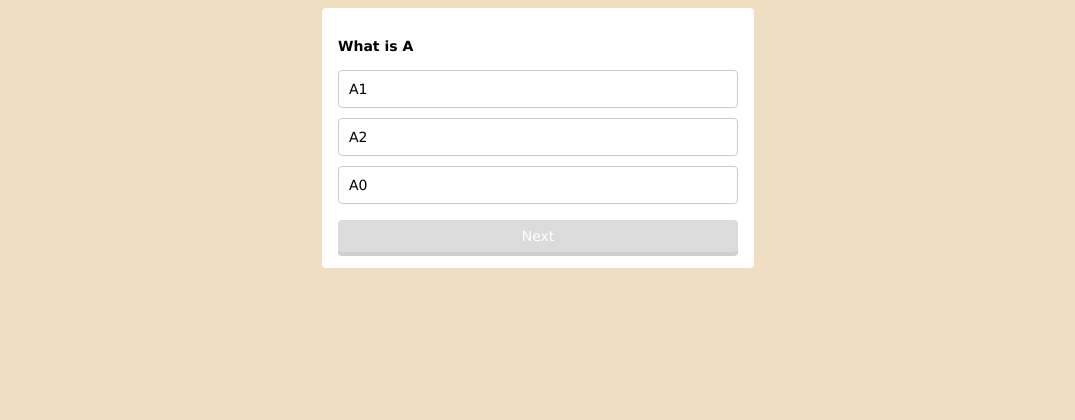
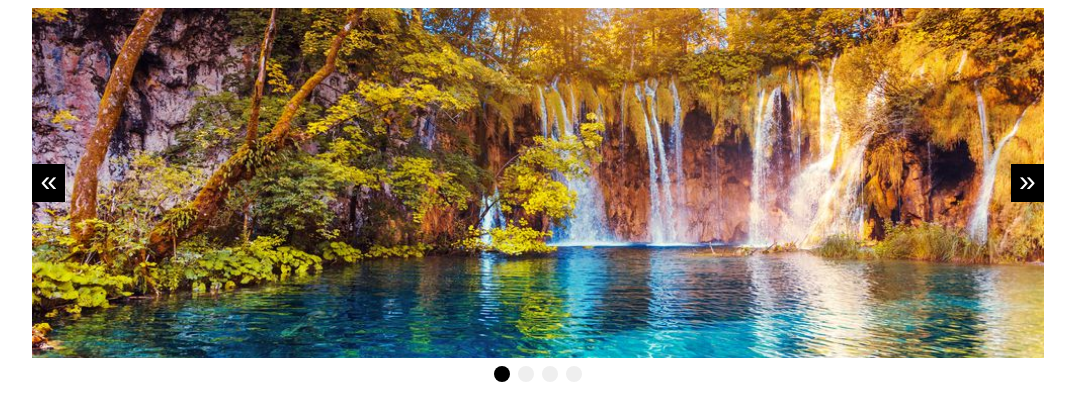
Before and after one commit to hirmi2/hirmi2.github.io, a plain HTML site: page index.html in a window 1280 px wide. Shown: the whole page, without its empty margins (102-1177 px from the left). Drawn offline with Linux system fonts and the light colour scheme.

Commit message:
Add files via upload

```diff
--- a/css/style.css
+++ b/css/style.css
@@ -1,112 +1,71 @@
-body{
-  background: #efdec1;
-  font-size: 14px;
-  font-family: Verdana, Geneva, Tahoma, sans-serif;
-}
-
 .container{
-  width: 400px;
-  margin: 8px auto;
-  background: #fff;
-  border-radius: 4px;
-  padding: 16px;
+  margin: 0 auto;
+  width: 80%;
+  height: 350px;
+  overflow: hidden;
   position: relative;
 }
 
-#question{
-  margin-bottom: 16px;
-  font-weight: bold;
-}
-
-#choices{
+.container ul{
+  margin: 0;
+  padding: 0;
   list-style: none;
-  padding: 0;
-  margin-bottom: 16px;
-}
-
-#choices > li{
-  border: 1px solid #ccc;
-  border-radius: 4px;
-  padding: 10px;
-  margin-bottom: 10px;
-  cursor: pointer;
-}
-
-#choices >li:hover{
-  background: #f8f8f8;
+  width: 100%;
+  height: 100%;
+  display: flex;
+  transition: .3s;
 
 }
 
-#choices > li.correct{
-  background: #d4edda;
-  border-color: #c3e6cb;
-  color: #155724;
-  font-weight: bold;
+li{
+  height: 100%;
+  min-width: 100%;
 }
 
-#choices > li.correct::after{
-  content: '...correcti!'
+li img{
+  width: 100%;
+  height: 100%;
+  object-fit: cover;
 }
 
-#choices > li.wrong{
-  background: #f8d8da;
-  border-color: #f5c6cb;
-  color: #721c24;
-  font-weight: bold;
+#prev,
+#next{
+  position:absolute;
+  top:50%;
+  transform: translateY(-50%);
+  background: #000;
+  color: #fff;
+  font-size: 30px;
+  border: none;
+  padding: 0 8px 4px;
 }
 
-#choices > li.wrong::after{
-  content: '...wrong';
+#prev{
+  left: 0;
 }
 
-#btn{
-  background: #3498db;
-  padding: 8px;
-  border-radius: 4px;
-  cursor: pointer;
-  text-align: center;
-  color: #fff;
-  box-shadow: 0 4px 0 #2880b9;
+#next{
+  right: 0;
 }
 
-#btn.disabled{
-  background: #ccc;
-  box-shadow: 0 4px 0 #bbb;
-  opacity: 0.7;
+nav{
+  margin: 0 auto;
+  text-align: center;
+  width: 80%;
+
+}
+nav button{
+  margin-top: 8px;
+  border: none;
+  width: 16px;
+  height: 16px;
+  border-radius: 50%;
 }
 
-#result{
-  position: absolute;
-  width: 300px;
-  background: #fff;
-  padding: 30px;
-  box-shadow: 0 4px 8px rgba(0, 0, 0, 0.2);
-  top:50px;
-  left: 0;
-  right: 0;
-  margin: 0 auto;
-  border-radius: 4px;
-  text-align: center;
-
+nav button + button{
+  margin-left: 8px;
 }
 
-#result > p{
-  font-size: 24px;
+.current{
+  background: #000;
 }
-
-#result > a{
-  display: block;
-  text-decoration: none;
-  background: #3498db;
-  padding: 8px;
-  border-radius: 4px;
-  cursor: pointer;
-  text-align: center;
-  color: #fff;
-  box-shadow: 0 4px 0 #2880b9;
-  transition: .5s;
-}
-
-#result.hidden{
-  transform: translateY(-500px);
-}
--- a/index.html
+++ b/index.html
@@ -8,16 +8,21 @@
   <link rel="stylesheet" href="css/style.css">
 </head>
 <body>
-  <section class="container">
-    <p id="question"></p>
-    <ul id="choices"></ul>
-    <div id="btn" class="disabled">Next</div>
-
-    <section id="result" class="hidden">
-      <p></p>
-      <a href="">Replay</a>
-    </section>
-  </section>
+  <div class="container">
+    <ul>
+      <li><img src="img/a.jpg" alt=""></li>
+      <li><img src="img/b.jpg" alt=""></li>
+      <li><img src="img/c.jpg" alt=""></li>
+      <li><img src="img/d.jpg" alt=""></li>
+    </ul>
+    <button id="prev">&laquo;</button>
+    <button id="next">&raquo;</button>
+  </div>
+  <nav>
+    <!-- <button class="current"></button>
+    <button></button>
+    <button></button> -->
+  </nav>
 
   <script src="js/main.js"></script>
 </body>
--- a/js/main.js
+++ b/js/main.js
@@ -1,88 +1,63 @@
-'use strict';
 {
 
-  const question = document.getElementById('question');
-  const choices = document.getElementById('choices');
-  const btn = document.getElementById('btn');
-  const result = document.getElementById('result');
-  const scoreLabel = document.querySelector('#result > p')
+  const next = document.getElementById('next');
+  const ul = document.querySelector('ul');
+  const slides = ul.children;
+  const dots = [];
+  let currentIndex = 0;
 
-  const quizSet = [
-    {q: 'What is A', c:['A0', 'A1', 'A2']},
-    {q: 'What is B', c:['B0', 'B1', 'B2']},
-    {q: 'What is C', c:['C0', 'C1', 'C2']},
-  ];
+  function moveSlide(){
+    const slideWidth = slides[0].getBoundingClientRect().width;
+    ul.style.transform = `translateX(${-1 * slideWidth * currentIndex}px)`;
 
-  let currentNum = 0;
-  let isAnswered;
-  let score = 0;
-
-
-
-  function shuffle(arr){
-    for(let i = arr.length - 1; i>0; i--){
-      const j = Math.floor(Math.random()* (i * 1));
-    [arr[j],arr[i]] = [arr[i],arr[j]];
-    }
-    return arr;
   }
 
-  function checkAnswer(li){
-    // if(isAnswered === true){
-    if(isAnswered){
-      return;
-    }
-    isAnswered = true;
+  function moveDots(){
+    dots.forEach(dot =>{
+      dot.classList.remove('current');
+    })
+    dots[currentIndex].classList.add('current');
 
-    if(li.textContent === quizSet[currentNum].c[0]){
-      li.classList.add('correct');
-      score++;
-    }else{
-      li.classList.add('wrong');
-    }
-
-    btn.classList.remove('disabled');
   }
 
-  function setQuiz(){
-    isAnswered = false;
-    question.textContent = quizSet[currentNum].q;
+  function setupDots(){
+    for(let i=0; i<slides.length; i++){
+      const button = document.createElement('button');
+      button.addEventListener('click',()=>{
+        currentIndex = i;
+        moveDots();
+        moveSlide();
+      });
+      dots.push(button);
+      document.querySelector('nav').appendChild(button);
+    }
+    dots[0].classList.add('current');
+  }
 
-    while(choices.firstChild){
-      choices.removeChild(choices.firstChild);
+  function Reverse(){
+    if(currentIndex > slides.length-1){
+      currentIndex = 0;
     }
-
-    const shuffledChoices = shuffle([...quizSet[currentNum].c]);
-    shuffledChoices.forEach(choice =>{
-      const li = document.createElement('li');
-      li.addEventListener('click',()=>{
-        checkAnswer(li);
-      });
-      li.textContent = choice;
-      choices.appendChild(li);
-    });
-
-    if(currentNum === quizSet.length-1){
-      btn.textContent = 'show score';
+    if(currentIndex < 0){
+      currentIndex = slides.length-1;
     }
   }
 
-  setQuiz();
+  setupDots();
 
-  btn.addEventListener('click',()=>{
-    if(btn.classList.contains('disabled')){
-      return;
-    }
-    btn.classList.add('disabled');
+  next.addEventListener('click',()=>{
+    currentIndex++;
+    Reverse();
+    moveSlide();
+    moveDots();
 
-    if(currentNum === quizSet.length-1){
-      // console.log(`Score:${score}/${quizSet.length}`);
-      scoreLabel.textContent = `Score:${score}/${quizSet.length}`
-      result.classList.remove('hidden');
-    }else{
-      currentNum++;
-      setQuiz();
-    }
+  });
+  prev.addEventListener('click',()=>{
+    currentIndex--;
+    Reverse();
+    moveSlide();
+    moveDots();
   });
 
+
 }
```
Also changed, not shown: img/a.jpg (added), img/a.png (added), img/b.jpg (added), img/b.png (added), img/c.jpg (added), img/c.png (added), img/d.jpg (added), img/pic1.png (added), img/pic2.png (added), img/pic3.png (added), img/pic4.png (added).
